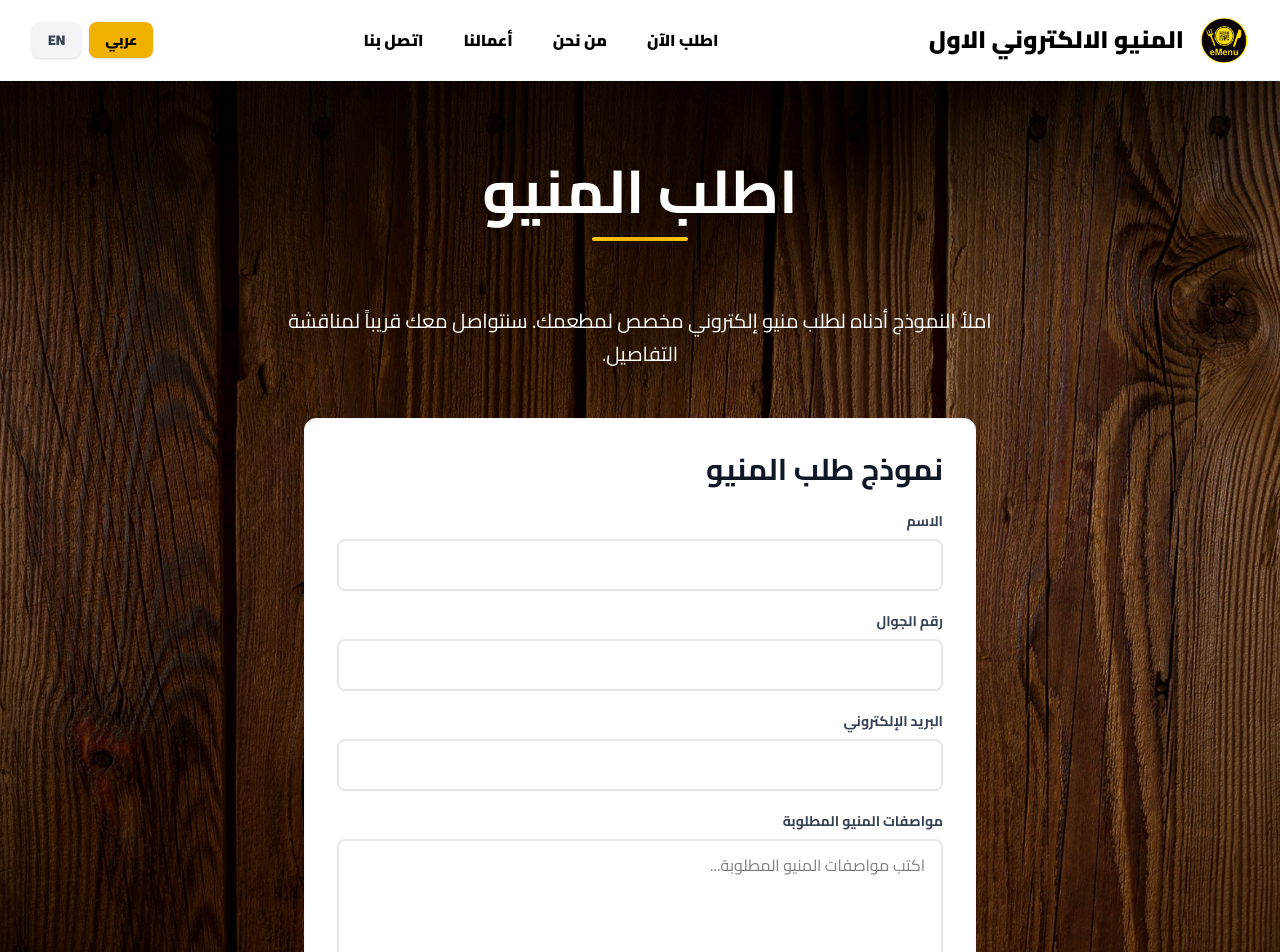
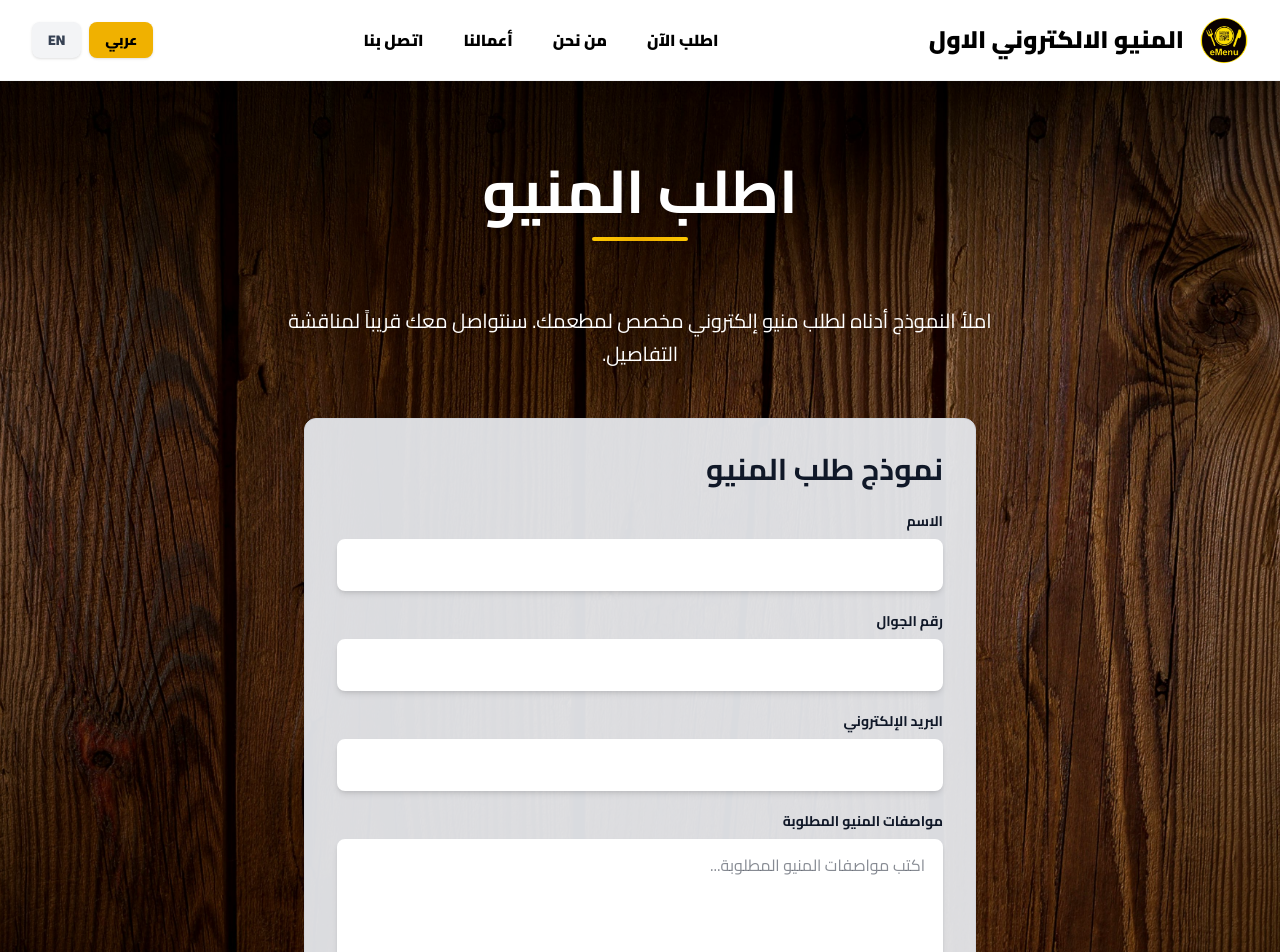
Before and after one commit to Abrajsa/emenu1, a Next.js app: page /order-menu in a window 1280 px wide. Shown: the top 952 px of the page. Built offline with nearby package versions, Linux system fonts and the light colour scheme.

Commit message:
Update form styling with white borders, update footer button link, and improve Arabic text

```diff
--- a/app/components/Footer.tsx
+++ b/app/components/Footer.tsx
@@ -27,7 +27,6 @@ const translations = {
 export default function Footer({ lang }: FooterProps) {
   const t = translations[lang];
   const isRTL = lang === 'ar';
-  const orderUrl = 'https://new-mall.com/onBOBnV';
 
   return (
     <footer
@@ -100,14 +99,12 @@ export default function Footer({ lang }: FooterProps) {
               >
                 {t.contactUs}
               </Link>
-              <a
-                href={orderUrl}
-                target="_blank"
-                rel="noopener noreferrer"
+              <Link
+                href="/order-menu"
                 className="block text-gray-400 hover:text-yellow-400 transition-colors"
               >
                 {t.orderNow}
-              </a>
+              </Link>
             </div>
           </div>
         </div>
--- a/app/components/MainText.tsx
+++ b/app/components/MainText.tsx
@@ -8,7 +8,7 @@ interface MainTextProps {
 
 const translations = {
   ar: {
-    ctaText: 'اطلب قائمتك الرقمية الآن من Emenu1.com ودع مطعمك يتميز بخدمات احترافية وميزات حصرية لا يقدمها أحد آخر.',
+    ctaText: 'اطلب منيو إلكتروني مميز الآن من Emenu1.com، ودع مطعمك يتميّز بخدمات احترافية وميزات حصرية لا يقدّمها أحد آخر.',
     buttonText: 'اطلب الآن',
   },
   en: {
--- a/app/contact/page.tsx
+++ b/app/contact/page.tsx
@@ -198,19 +198,19 @@ function ContactContent() {
             {/* Contact Form */}
             <div>
               <h2
-                className={`text-2xl sm:text-3xl font-bold text-white mb-6 drop-shadow-md ${
+                className={`text-2xl sm:text-3xl font-bold text-gray-900 mb-6 ${
                   isRTL ? 'font-arabic' : ''
                 }`}
               >
                 {t.contactForm}
               </h2>
 
-              <form onSubmit={handleSubmit} className="bg-white rounded-xl p-6 sm:p-8 shadow-lg border border-gray-100">
+              <form onSubmit={handleSubmit} className="bg-gray-200/95 rounded-xl p-6 sm:p-8 shadow-lg border border-gray-300">
                 <div className="space-y-5">
                   <div>
                     <label
                       htmlFor="name"
-                      className={`block text-sm font-bold text-gray-700 mb-2 ${isRTL ? 'font-arabic' : ''}`}
+                      className={`block text-sm font-bold text-gray-900 mb-2 ${isRTL ? 'font-arabic' : ''}`}
                     >
                       {t.name}
                     </label>
@@ -220,14 +220,14 @@ function ContactContent() {
                       required
                       value={formData.name}
                       onChange={(e) => setFormData({ ...formData, name: e.target.value })}
-                      className="w-full px-4 py-3 border-2 border-gray-200 rounded-lg text-black focus:outline-none focus:border-yellow-400 focus:ring-2 focus:ring-yellow-200 transition-all duration-300"
+                      className="w-full px-4 py-3 bg-white border-2 border-white rounded-lg text-gray-900 font-medium shadow-md focus:outline-none focus:border-yellow-500 focus:ring-2 focus:ring-yellow-300 transition-all duration-300"
                     />
                   </div>
 
                   <div>
                     <label
                       htmlFor="email"
-                      className={`block text-sm font-bold text-gray-700 mb-2 ${isRTL ? 'font-arabic' : ''}`}
+                      className={`block text-sm font-bold text-gray-900 mb-2 ${isRTL ? 'font-arabic' : ''}`}
                     >
                       {t.email}
                     </label>
@@ -237,14 +237,14 @@ function ContactContent() {
                       required
                       value={formData.email}
                       onChange={(e) => setFormData({ ...formData, email: e.target.value })}
-                      className="w-full px-4 py-3 border-2 border-gray-200 rounded-lg text-black focus:outline-none focus:border-yellow-400 focus:ring-2 focus:ring-yellow-200 transition-all duration-300"
+                      className="w-full px-4 py-3 bg-white border-2 border-white rounded-lg text-gray-900 font-medium shadow-md focus:outline-none focus:border-yellow-500 focus:ring-2 focus:ring-yellow-300 transition-all duration-300"
                     />
                   </div>
 
                   <div>
                     <label
                       htmlFor="message"
-                      className={`block text-sm font-bold text-gray-700 mb-2 ${isRTL ? 'font-arabic' : ''}`}
+                      className={`block text-sm font-bold text-gray-900 mb-2 ${isRTL ? 'font-arabic' : ''}`}
                     >
                       {t.message}
                     </label>
@@ -254,7 +254,7 @@ function ContactContent() {
                       rows={6}
                       value={formData.message}
                       onChange={(e) => setFormData({ ...formData, message: e.target.value })}
-                      className="w-full px-4 py-3 border-2 border-gray-200 rounded-lg text-black focus:outline-none focus:border-yellow-400 focus:ring-2 focus:ring-yellow-200 transition-all duration-300 resize-none"
+                      className="w-full px-4 py-3 bg-white border-2 border-white rounded-lg text-gray-900 font-medium shadow-md focus:outline-none focus:border-yellow-500 focus:ring-2 focus:ring-yellow-300 transition-all duration-300 resize-none"
                     />
                   </div>
 
--- a/app/order-menu/page.tsx
+++ b/app/order-menu/page.tsx
@@ -116,7 +116,7 @@ function OrderMenuContent() {
 
           {/* Order Form */}
           <div className="max-w-2xl mx-auto">
-            <div className="bg-white rounded-xl p-6 sm:p-8 shadow-lg border border-gray-100">
+            <div className="bg-gray-200/95 rounded-xl p-6 sm:p-8 shadow-lg border border-gray-300">
               <h2
                 className={`text-2xl sm:text-3xl font-bold text-gray-900 mb-6 ${
                   isRTL ? 'font-arabic' : ''
@@ -130,7 +130,7 @@ function OrderMenuContent() {
                   <div>
                     <label
                       htmlFor="name"
-                      className={`block text-sm font-bold text-gray-700 mb-2 ${isRTL ? 'font-arabic' : ''}`}
+                      className={`block text-sm font-bold text-gray-900 mb-2 ${isRTL ? 'font-arabic' : ''}`}
                     >
                       {t.name}
                     </label>
@@ -140,14 +140,14 @@ function OrderMenuContent() {
                       required
                       value={formData.name}
                       onChange={(e) => setFormData({ ...formData, name: e.target.value })}
-                      className="w-full px-4 py-3 border-2 border-gray-200 rounded-lg text-black focus:outline-none focus:border-yellow-400 focus:ring-2 focus:ring-yellow-200 transition-all duration-300"
+                      className="w-full px-4 py-3 bg-white border-2 border-white rounded-lg text-gray-900 font-medium shadow-md focus:outline-none focus:border-yellow-500 focus:ring-2 focus:ring-yellow-300 transition-all duration-300"
                     />
                   </div>
 
                   <div>
                     <label
                       htmlFor="phone"
-                      className={`block text-sm font-bold text-gray-700 mb-2 ${isRTL ? 'font-arabic' : ''}`}
+                      className={`block text-sm font-bold text-gray-900 mb-2 ${isRTL ? 'font-arabic' : ''}`}
                     >
                       {t.phone}
                     </label>
@@ -157,14 +157,14 @@ function OrderMenuContent() {
                       required
                       value={formData.phone}
                       onChange={(e) => setFormData({ ...formData, phone: e.target.value })}
-                      className="w-full px-4 py-3 border-2 border-gray-200 rounded-lg text-black focus:outline-none focus:border-yellow-400 focus:ring-2 focus:ring-yellow-200 transition-all duration-300"
+                      className="w-full px-4 py-3 bg-white border-2 border-white rounded-lg text-gray-900 font-medium shadow-md focus:outline-none focus:border-yellow-500 focus:ring-2 focus:ring-yellow-300 transition-all duration-300"
                     />
                   </div>
 
                   <div>
                     <label
                       htmlFor="email"
-                      className={`block text-sm font-bold text-gray-700 mb-2 ${isRTL ? 'font-arabic' : ''}`}
+                      className={`block text-sm font-bold text-gray-900 mb-2 ${isRTL ? 'font-arabic' : ''}`}
                     >
                       {t.email}
                     </label>
@@ -174,14 +174,14 @@ function OrderMenuContent() {
                       required
                       value={formData.email}
                       onChange={(e) => setFormData({ ...formData, email: e.target.value })}
-                      className="w-full px-4 py-3 border-2 border-gray-200 rounded-lg text-black focus:outline-none focus:border-yellow-400 focus:ring-2 focus:ring-yellow-200 transition-all duration-300"
+                      className="w-full px-4 py-3 bg-white border-2 border-white rounded-lg text-gray-900 font-medium shadow-md focus:outline-none focus:border-yellow-500 focus:ring-2 focus:ring-yellow-300 transition-all duration-300"
                     />
                   </div>
 
                   <div>
                     <label
                       htmlFor="menuSpecifications"
-                      className={`block text-sm font-bold text-gray-700 mb-2 ${isRTL ? 'font-arabic' : ''}`}
+                      className={`block text-sm font-bold text-gray-900 mb-2 ${isRTL ? 'font-arabic' : ''}`}
                     >
                       {t.menuSpecifications}
                     </label>
@@ -191,7 +191,7 @@ function OrderMenuContent() {
                       rows={8}
                       value={formData.menuSpecifications}
                       onChange={(e) => setFormData({ ...formData, menuSpecifications: e.target.value })}
-                      className="w-full px-4 py-3 border-2 border-gray-200 rounded-lg text-black focus:outline-none focus:border-yellow-400 focus:ring-2 focus:ring-yellow-200 transition-all duration-300 resize-none"
+                      className="w-full px-4 py-3 bg-white border-2 border-white rounded-lg text-gray-900 font-medium shadow-md focus:outline-none focus:border-yellow-500 focus:ring-2 focus:ring-yellow-300 transition-all duration-300 resize-none"
                       placeholder={lang === 'ar' ? 'اكتب مواصفات المنيو المطلوبة...' : 'Enter menu specifications required...'}
                     />
                   </div>
```
